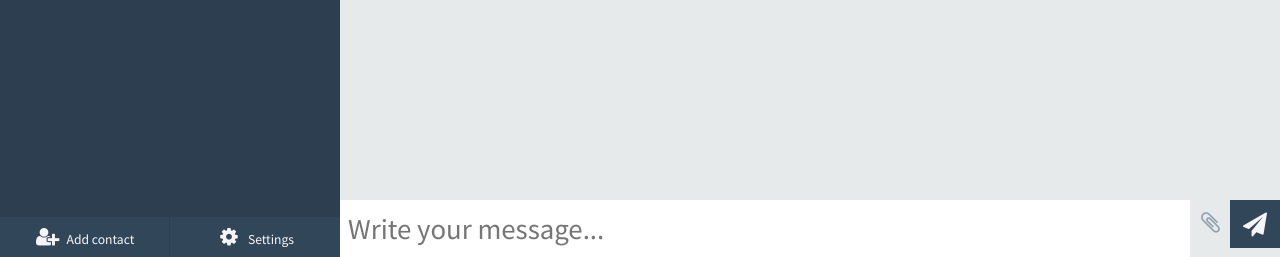
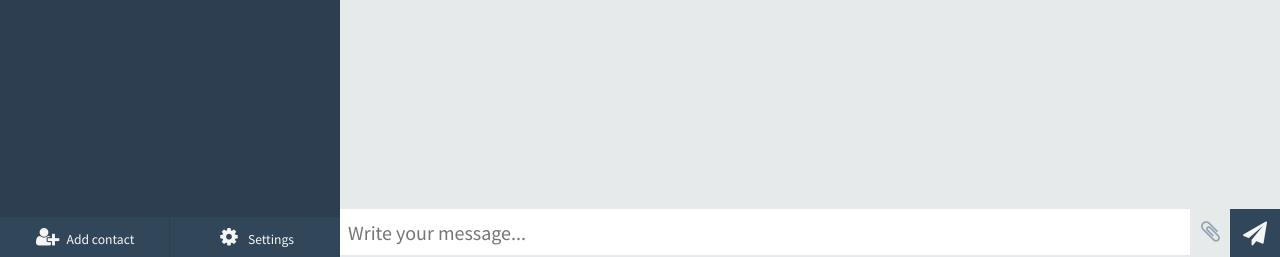
Before and after one commit to jiisanda/shaberi, a Django app: template templates/chats_app/room.html in a window 1280 px wide. Shown: the part 543-800 px from the top of the page. Run offline with Django 3.2, Linux system fonts and the light colour scheme; the template is opened without the code that fills it, so the values that code supplies are empty; some libraries are stand-ins or nearby versions.

Commit message:
load-message-solved

```diff
--- a/chats_app/consumers.py
+++ b/chats_app/consumers.py
@@ -14,10 +14,11 @@ class ChatConsumer(WebsocketConsumer):
     def fetch_messages(self, data):
         messages = Message.last_20_messages()
         content = {
+            'command':'messages',
             'messages':self.messages_to_json(messages)
         }
         # print('fetch')
-        self.send_chat_message(content)
+        self.send_message(content)
 
     def new_message(self, data):
         author = data['from']
--- a/templates/chats_app/room.html
+++ b/templates/chats_app/room.html
@@ -106,7 +106,7 @@
                 </div>
                 <div class="message-input">
                     <div class="wrap">
-                        <input id="chat-message-input" type="text" placeholder="Write your message..." />
+                        <input id="chat-message-input" type="text" placeholder="Write your message..." style="font-size:20px;" />
                         <i class="fa fa-paperclip attachment" aria-hidden="true"></i>
                         <button id="chat-message-submit" class="submit">
                             <i class="fa fa-paper-plane" aria-hidden="true"></i>
```
